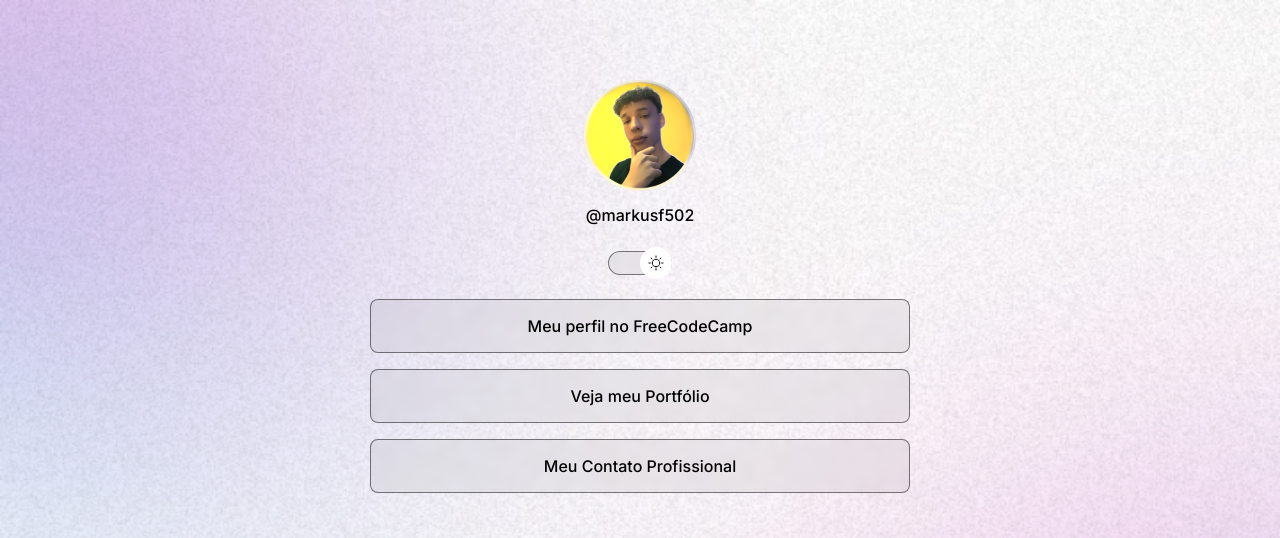
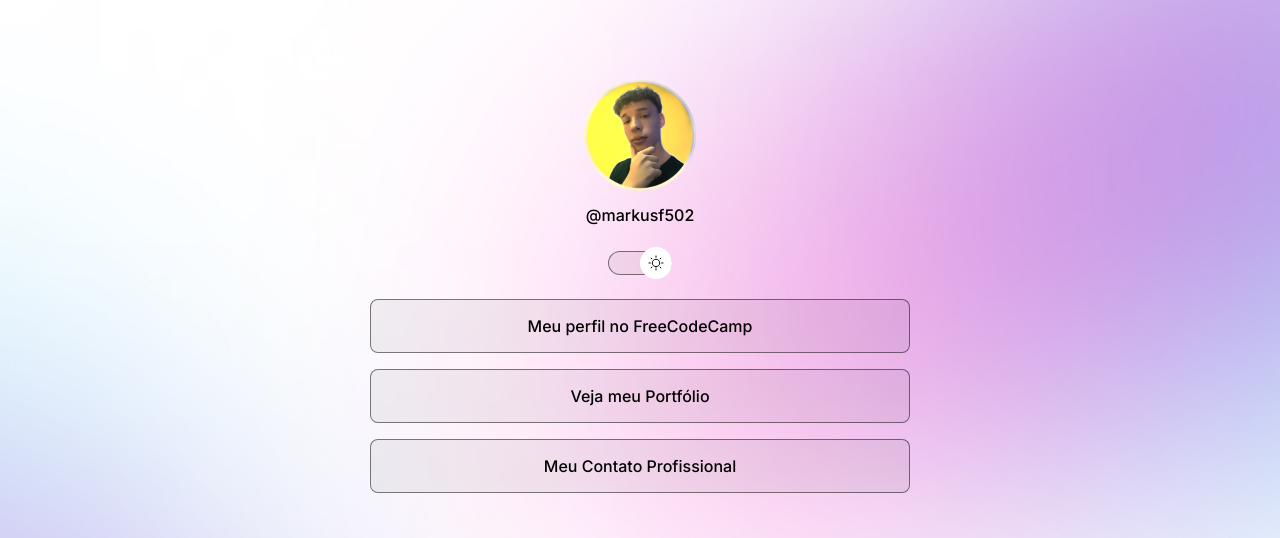
Before and after one commit to MarkusF502/MarkLink, a plain HTML site: page index.html in a window 1280 px wide. Shown: the top 538 px of the page. Drawn offline with nearby package versions, Linux system fonts and the light colour scheme.

Commit message:
changed background based on media queries

```diff
--- a/style.css
+++ b/style.css
@@ -30,6 +30,7 @@ body {
 
   /*background: color image repeat position/size */
   background: var(--bg-url) no-repeat top center/cover;
+  height: 100vh;
   #container {
     width: 100%;
     max-width: 588px;
@@ -86,6 +87,7 @@ body {
 body * {
   font-family: "Inter", sans-serif;
   color: var(--text-color);
+
 }
 ul {
   list-style: none;
@@ -134,3 +136,12 @@ ul li a:hover {
 footer {
   text-align: center;
 }
+/** media queries**/
+@media(min-width:700px) {
+  :root {
+    --bg-url: url(./assets/bg-desktop.jpg);
+  }
+  .light {
+    --bg-url: url(./assets/bg-desktop-light.jpg);
+  }
+}
```
